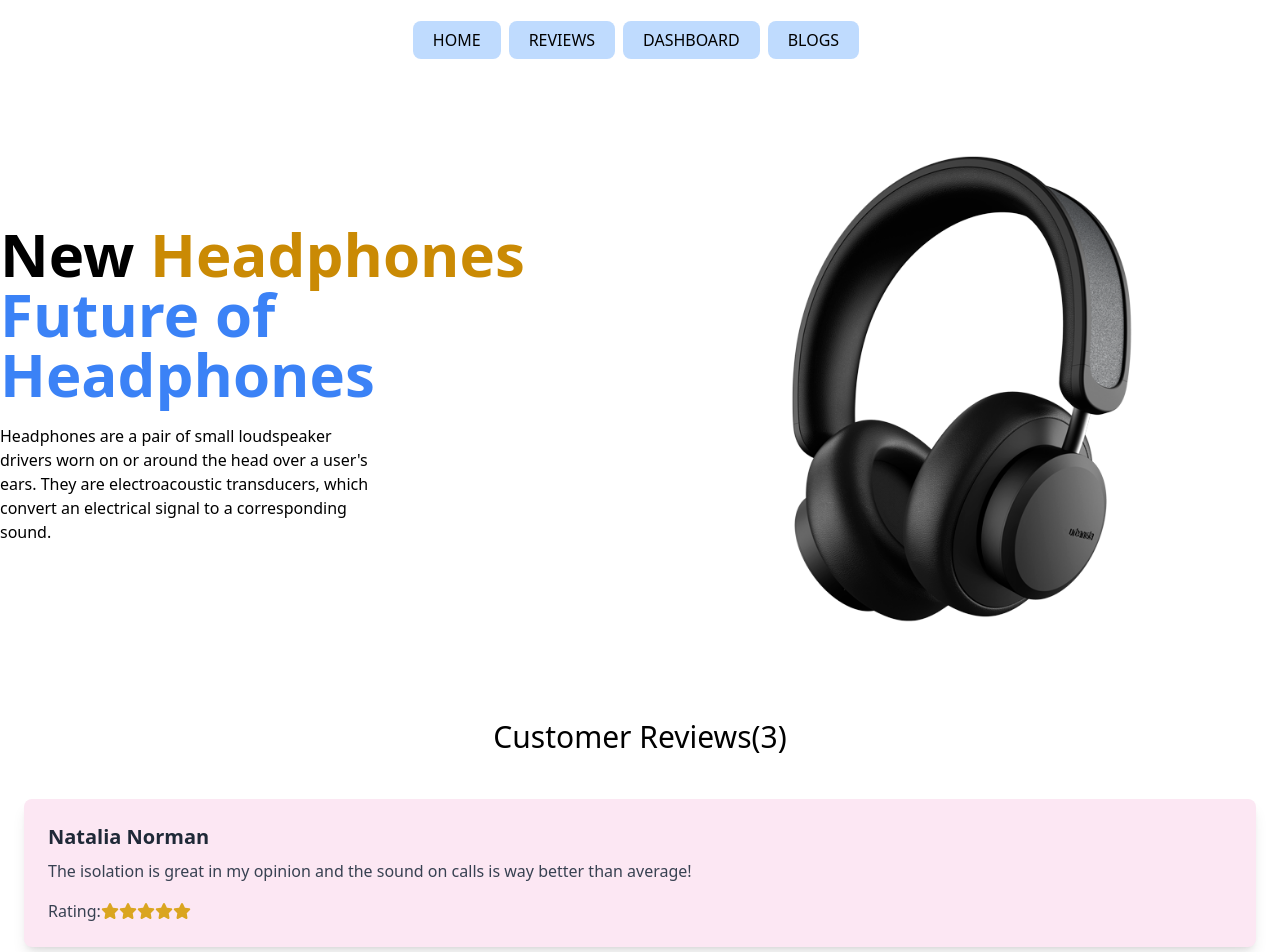
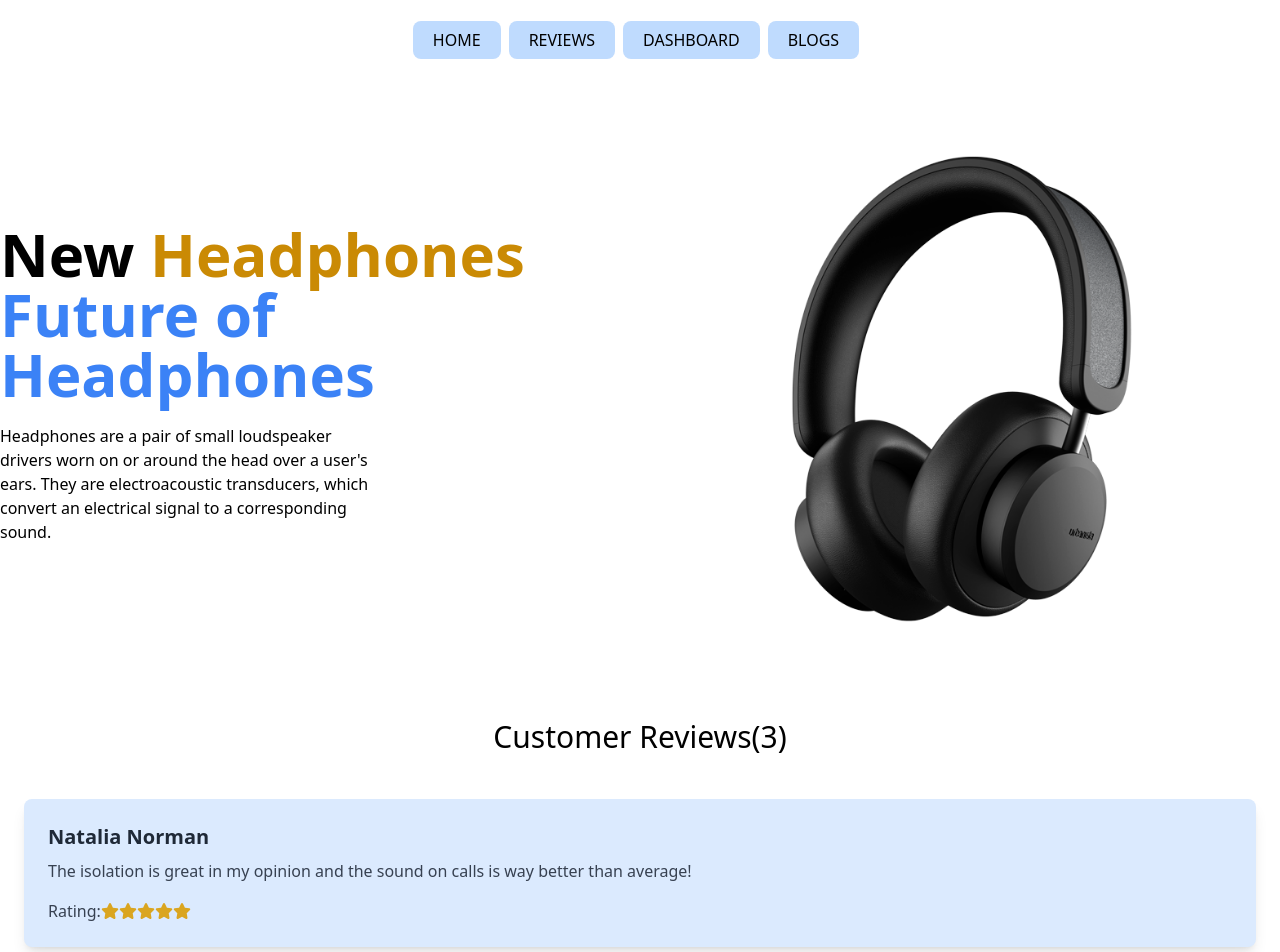
Before and after one commit to RaisaMarzana/product-analysis-raisamarzana, a React (Create React App) app: page / in a window 1280 px wide. Shown: the top 952 px of the page. Built offline with nearby package versions, Linux system fonts and the light colour scheme.

Commit message:
reviewcard changed

```diff
--- a/src/components/ReviewCard/ReviewCard.js
+++ b/src/components/ReviewCard/ReviewCard.js
@@ -11,7 +11,7 @@ const ReviewCard = (props) => {
 
         <div className='flex justify-center items-center my-5'>
             <div class="p-6 w-full">
-                <div class="p-6 rounded-lg shadow-lg bg-pink-100">
+                <div class="p-6 rounded-lg shadow-lg bg-blue-100">
                     <h2 class="text-xl font-bold mb-2 text-gray-800">{name}</h2>
                     <p class="text-gray-700">{about}</p>
                     <div className="flex justify-start mt-4">
```
